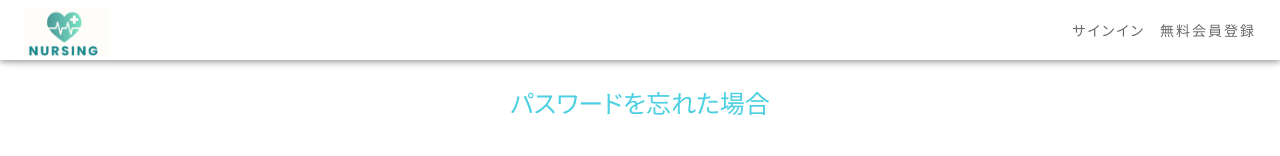
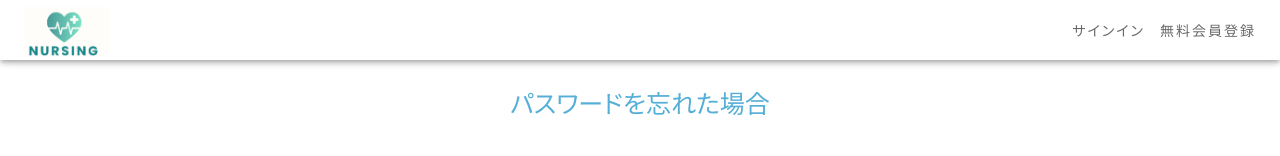
Before and after one commit to S42100254h/pean-nurse, a React (Create React App) app in the folder front/: page /forgetpassword in a window 1280 px wide. Shown: the top 156 px of the page. Built offline with nearby package versions, Linux system fonts and the light colour scheme.

Commit message:
modify ForgetPassword

```diff
--- a/front/src/templates/ForgetPassword.jsx
+++ b/front/src/templates/ForgetPassword.jsx
@@ -4,7 +4,7 @@ import { useDispatch } from "react-redux";
 import { TextInput, PrimaryButton } from "../components/UIkit";
 import { forgetPassword } from "../reducks/users/operations";
 
-const useStyles = makeStyles({
+const useStyles = makeStyles((theme) => ({
   container: {
     margin: "0 auto",
     maxWidth: 400,
@@ -13,7 +13,7 @@ const useStyles = makeStyles({
     width: "calc(100% - 2rem)",
   },
   headline: {
-    color: "#4dd0e1",
+    color: theme.palette.primary.main,
     fontSize: "1.563rem",
     margin: "0 auto 1rem auto",
     textAlign: "center",
@@ -22,9 +22,9 @@ const useStyles = makeStyles({
     padding: "10px",
     border: "1px solid #b0c4de",
     borderRadius: "4px",
-    backgroundColor: "#f0f8ff",
+    backgroundColor: theme.palette.primary.light,
   },
-});
+}));
 
 const ForgetPassword = () => {
   const classes = useStyles();
```
